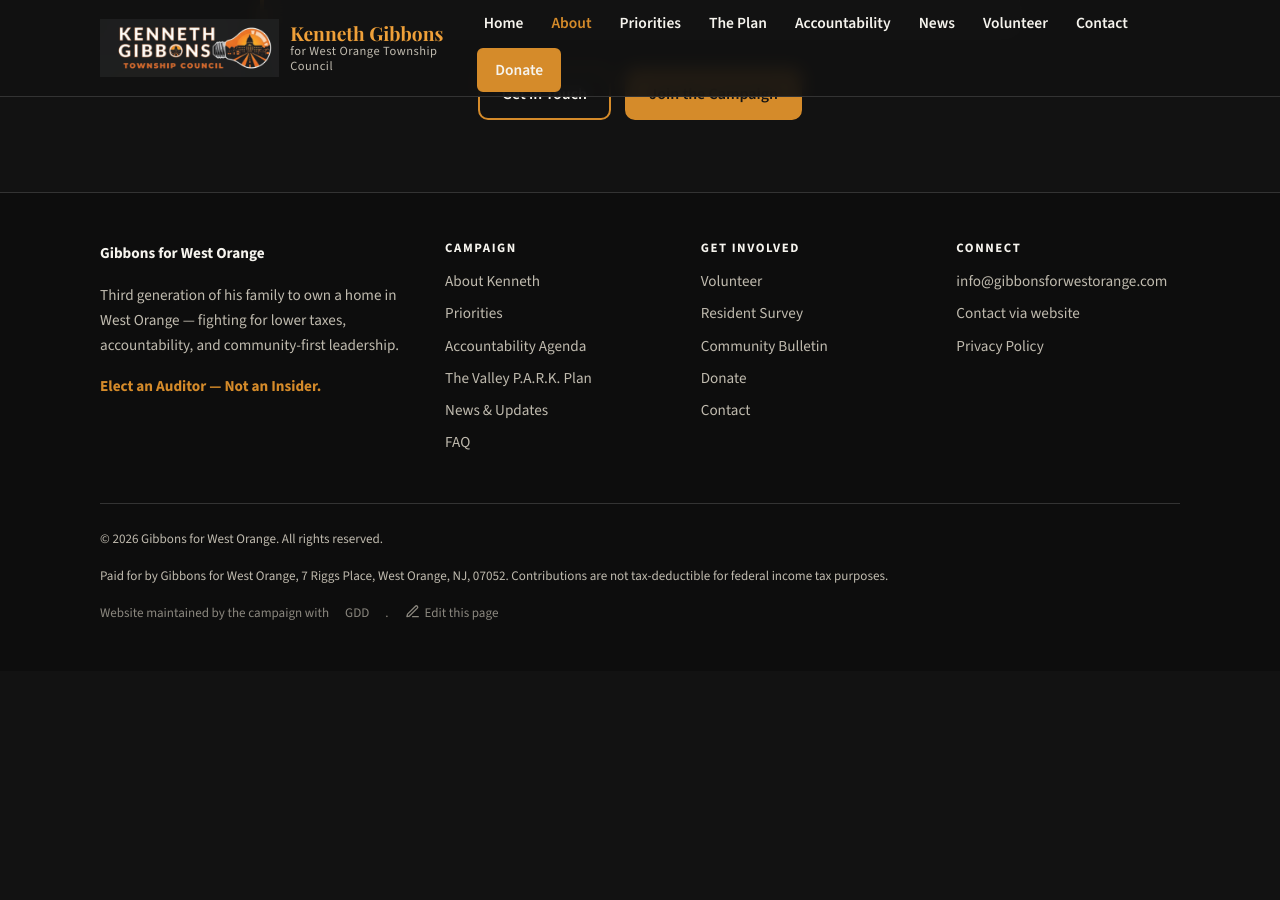
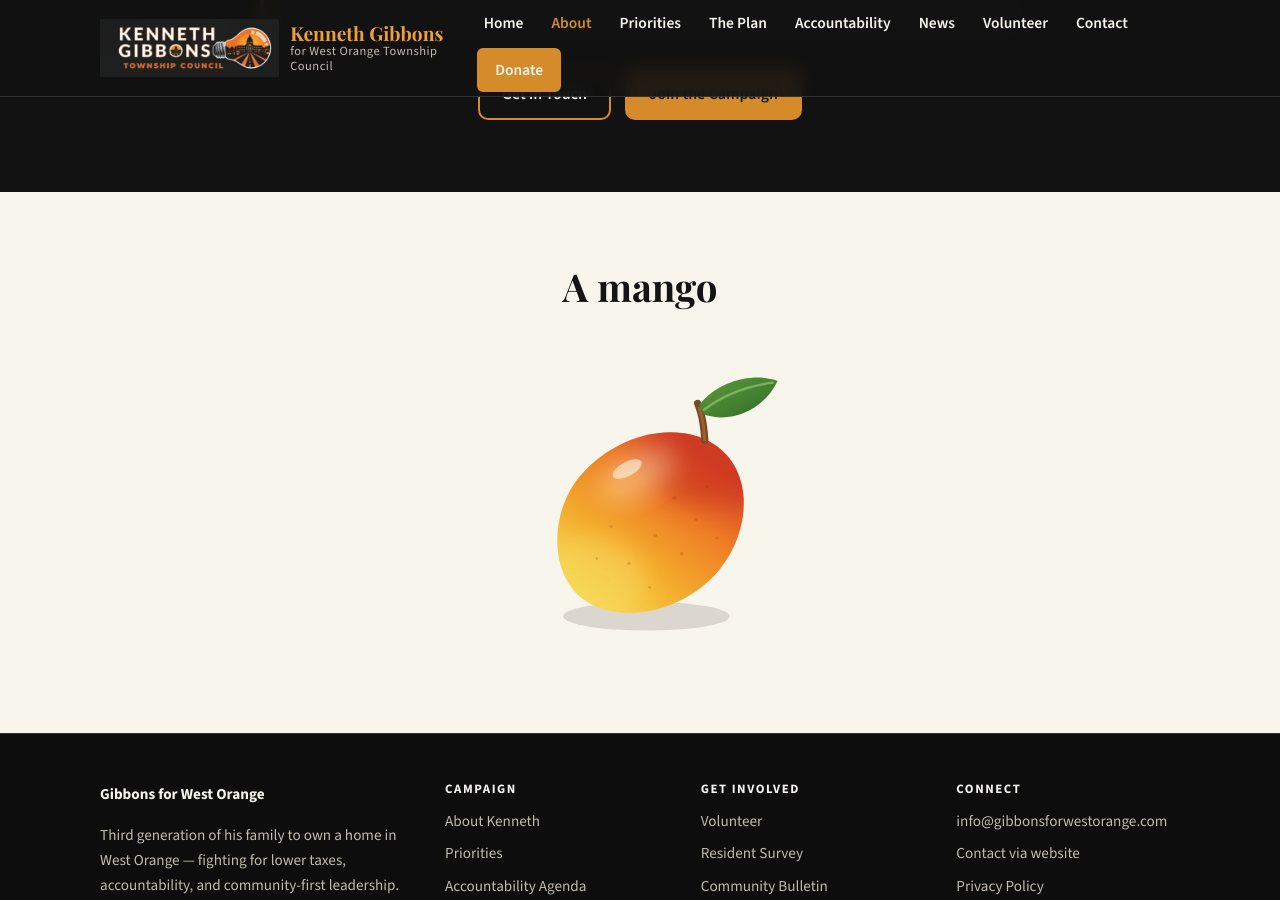
Before and after one commit to SiliconSaga/ken-site, a Jekyll site: the page built from about.html, in a window 1280 px wide and 900 px high, scrolled down 4148 px. Built offline with Jekyll 4.4.1, drawn with Linux system fonts in a browser that asks for light colours; some web fonts are replaced; before the commit the page ends 4819 px from its top, so only the background shows below that.

Commit message:
feat(about): add a mango illustration to the About page
Requested in Discord by cervator: "can you make me a PR adding a picture of a mango to the About page?"

No mango photograph exists in `assets/img/` and none was attached to the request, so rather than invent a source the image is an original SVG drawn for this change — no licence question, and it scales cleanly at any size.

Placed as a final cream section on `about.html`, which keeps the page's light/dark alternation intact and makes it trivial to retitle or remove. The heading is a plain "A mango" because nothing in the repo says what the mango is meant to convey; the owner can supply a real caption.

Co-Authored-By: Claude Opus 5 <noreply@anthropic.com>

```diff
--- a/about.html
+++ b/about.html
@@ -109,3 +109,12 @@ description: Kenneth Gibbons — CPA, auditor, and third-generation West Orange
     </div>
   </div>
 </section>
+
+<section class="block cream">
+  <div class="container">
+    <div class="section-head center">
+      <h2>A mango</h2>
+    </div>
+    <img src="{{ '/assets/img/mango.svg' | relative_url }}" alt="Illustration of a ripe mango" style="max-width:320px;margin:0 auto">
+  </div>
+</section>
```
Also changed, not shown: assets/img/mango.svg (added).
